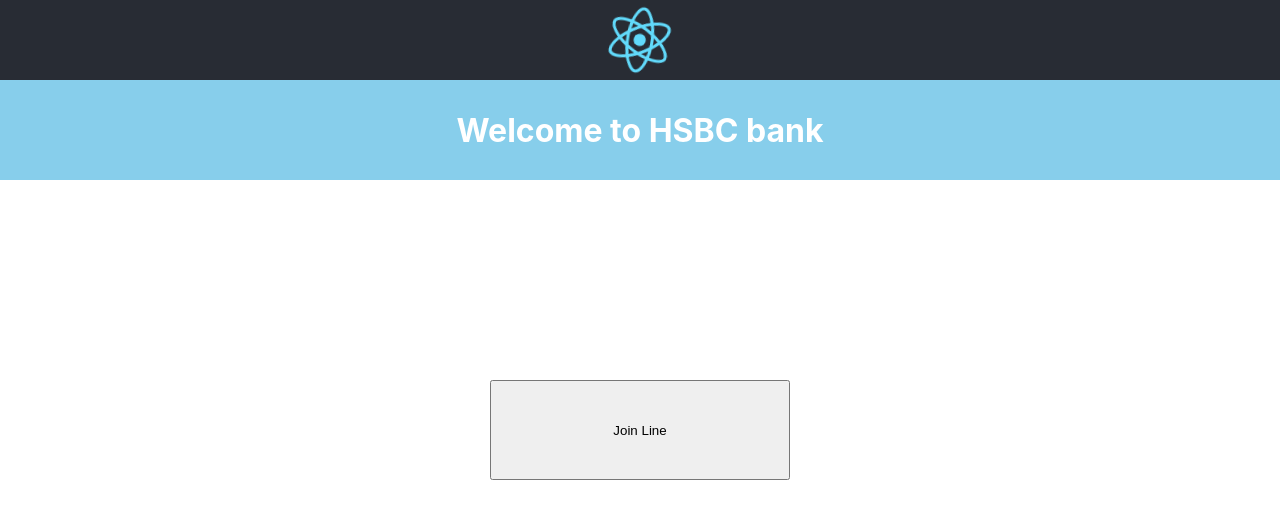
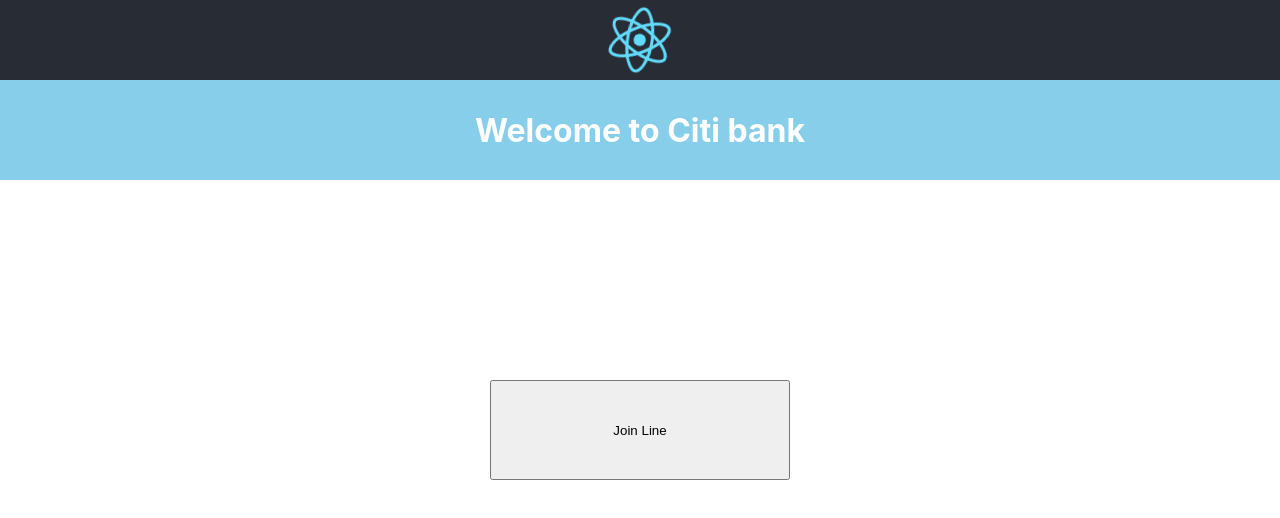
Before and after one commit to anoopmundathan/verint-kiosk-app, a React (Create React App) app: page / in a window 1280 px wide. Shown: the top 518 px of the page. Built offline with nearby package versions, Linux system fonts and the light colour scheme.

Commit message:
Change to citi

```diff
--- a/src/App.tsx
+++ b/src/App.tsx
@@ -27,7 +27,7 @@
       {view === "home" && (
         <div role="region" aria-live="polite" aria-atomic="true">
           <div style={{ height: "100px", background: "skyblue", display: "flex", alignItems: "center", justifyContent: "center", color: "#fff" }}>
-            <h1>Welcome to HSBC bank</h1>
+            <h1>Welcome to Citi bank</h1>
           </div>
           <div style={{ height: "500px", display: "flex", alignItems: "center", justifyContent: "center"}}>
             <button onClick={handleClick} style={{ height: "100px", width: "300px"}}>Join Line</button>
```
